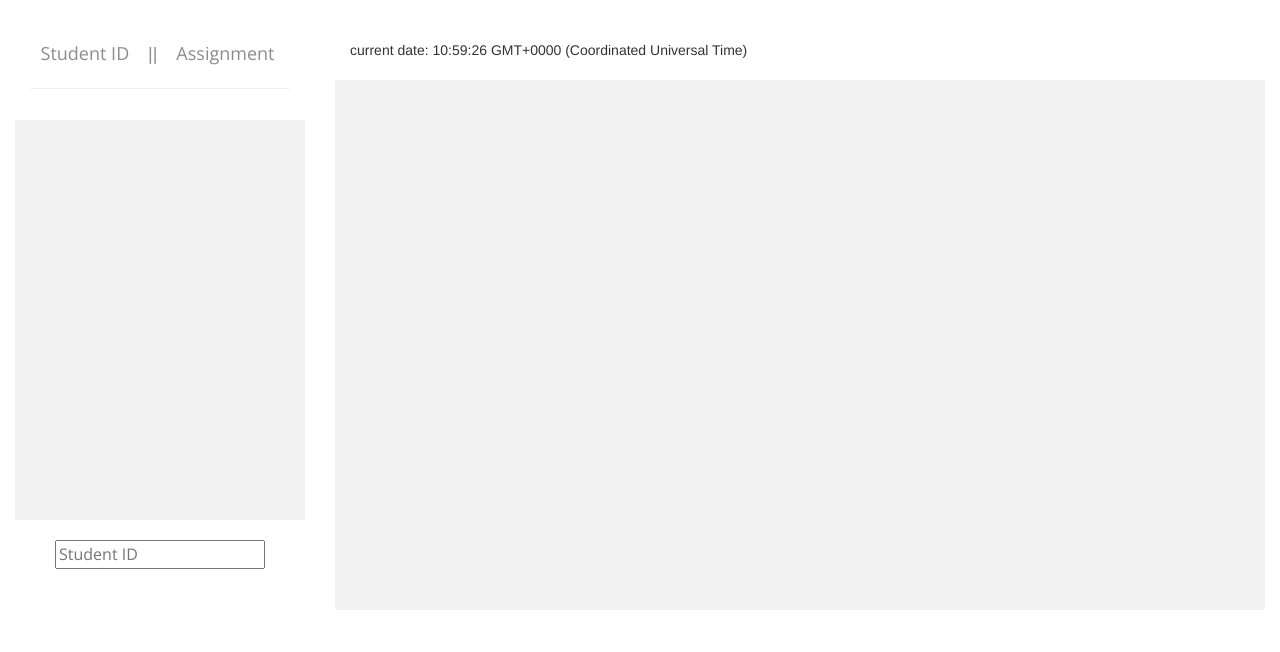
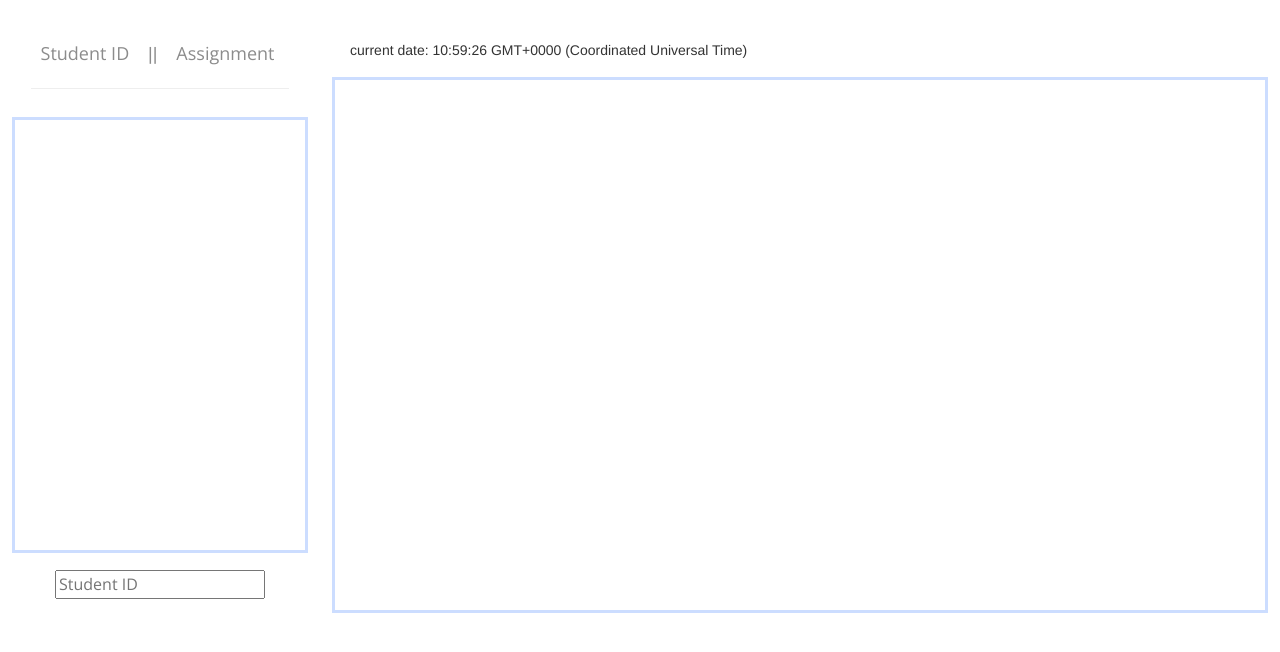
Before and after one commit to ACscooter/autostyle-visualizer, a Flask app: page / in a window 1280 px wide. Shown: the top 652 px of the page. Run offline with Flask 2, Linux system fonts and the light colour scheme; parts of the project's set-up code (start-up, migrations or seed data) failed here and were passed over; some libraries are stand-ins or nearby versions.

Commit message:
display screen boundaries

```diff
--- a/app/static/css/style.css
+++ b/app/static/css/style.css
@@ -15,13 +15,18 @@ li > a {
 	font-family: "Open Sans";
 }
 
+#lefty {
+	/*background-color: #f2f2f2;*/
+	background-color: white;
+}
 
 
 #scroll-display-left {
+	outline: #ccddff solid 3px;
 	width: auto;
-	height: 400px;
+	height: 430px;
 	padding: 15px;
-	background-color: #f2f2f2;
+	background-color: white;
 	overflow: scroll;
 }
 
@@ -33,11 +38,20 @@ li > a {
 }
 
 #scroll-display-right {
+	outline: #ccddff solid 3px;
 	width: auto;
 	height: 530px;
 	padding: 5px;
-	background-color: #f2f2f2;
+	background-color: white;
 	overflow: scroll;
+}
+
+#righty {
+
+}
+
+#whole {
+
 }
 
 #scroll-display-left > p {
--- a/app/templates/index.html
+++ b/app/templates/index.html
@@ -73,8 +73,8 @@ Created: 9-2-16 -->
 
 	</head>
 	<body>
-		<div class="row">
-			<div class="col-md-3">
+		<div class="row" id="whole">
+			<div class="col-md-3" id="lefty">
 				<br><br>
 				<nav class="navbar navbar-default" role="navigation">
 					<div class="container-fluid">
@@ -95,7 +95,7 @@ Created: 9-2-16 -->
 				</form>
 
 			</div>
-			<div class="col-md-9">
+			<div class="col-md-9" id="righty">
 				<div class="container-fluid" id="display">
 					<br><br>
 					<script type="text/javascript">
```
